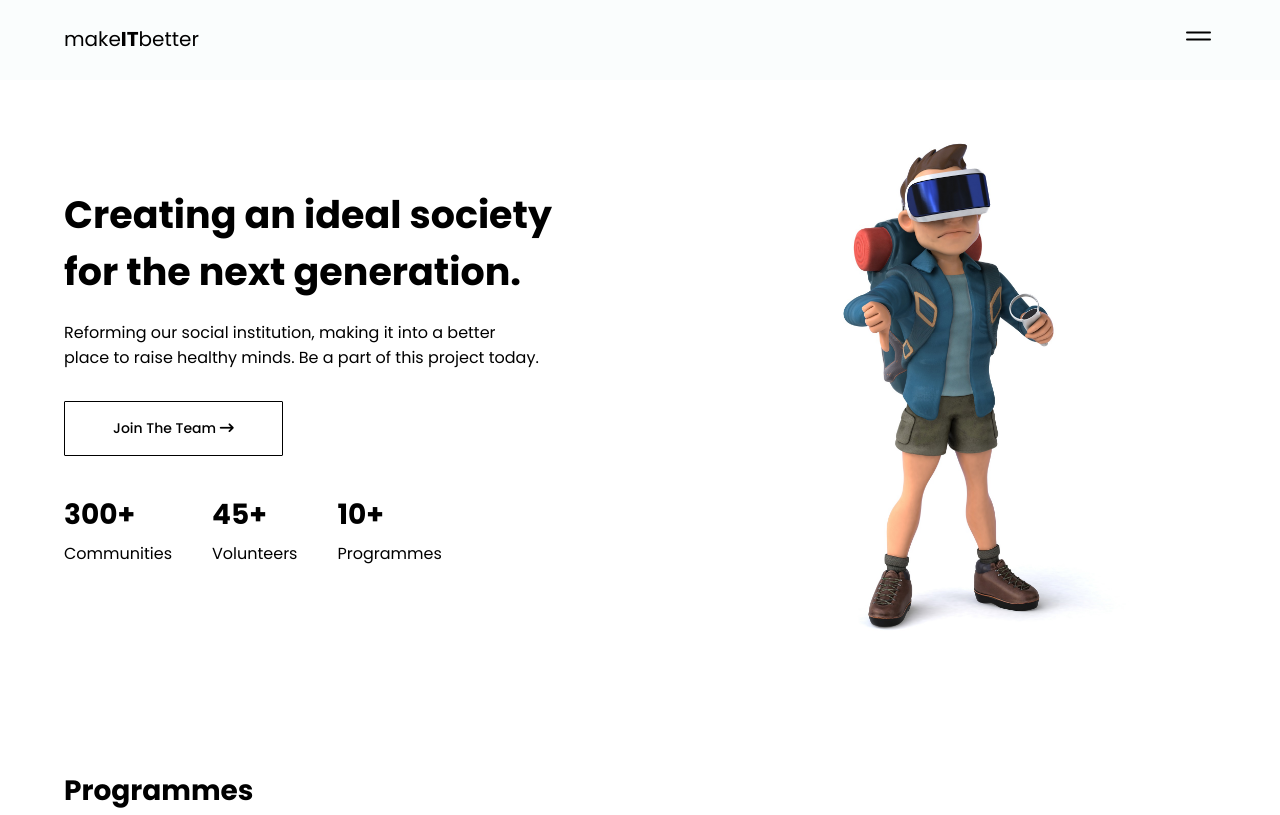
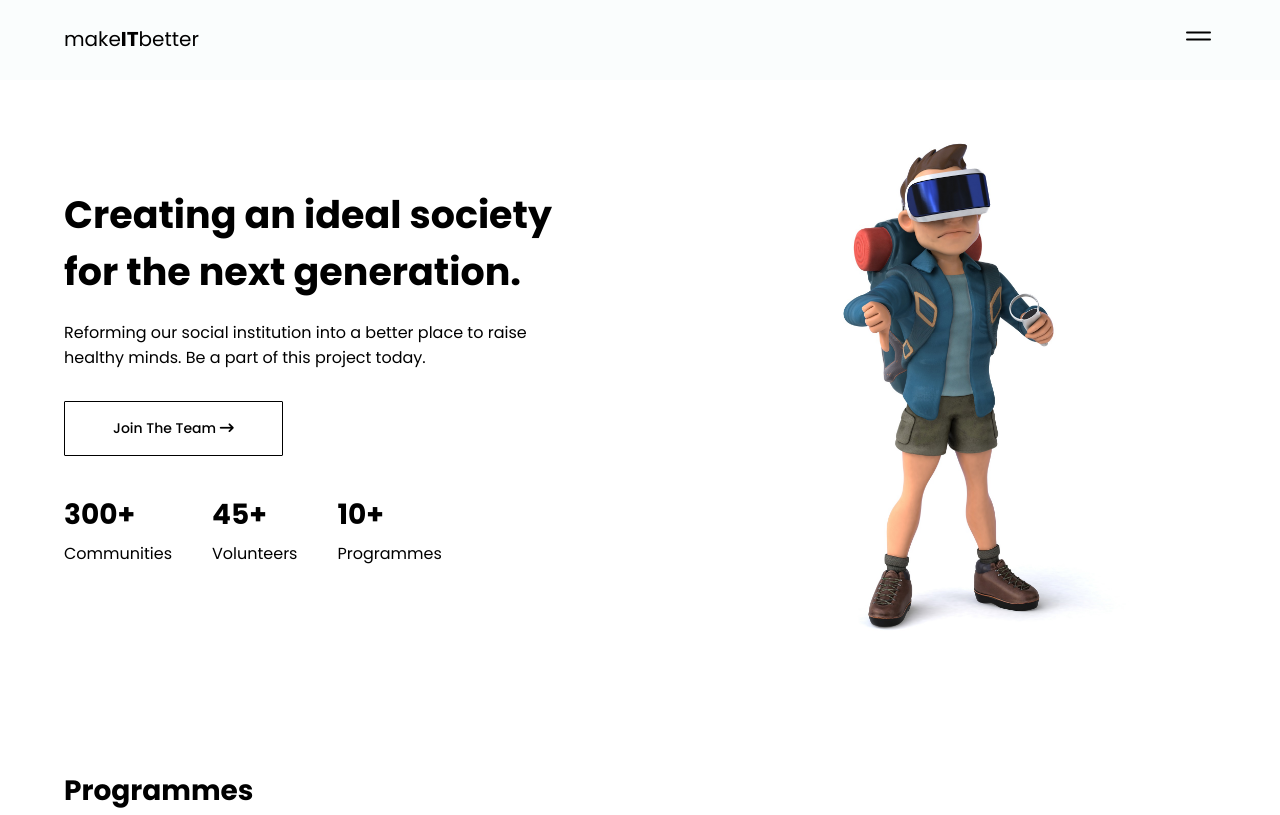
Before and after one commit to vibeauratech/Makeitbetter, a plain HTML site: page index.html in a window 1280 px wide. Shown: the top 815 px of the page. Drawn offline with Linux system fonts and the light colour scheme.

Commit message:
Update index.html

```diff
--- a/index.html
+++ b/index.html
@@ -36,7 +36,7 @@
             <div class="new-row">
                 <div class="blog-left">
                     <h3>Creating an ideal society <br> for the next generation.   </h3>
-                    <p>Reforming  our social institution, making it into a better
+                    <p>Reforming  our social institution into a better
                         place to raise healthy minds. Be a part of this project today.
                     </p>
                     <a href="" class="new-btn">Join The Team <i class="fa-solid fa-arrow-right-long"></i></a>
```
